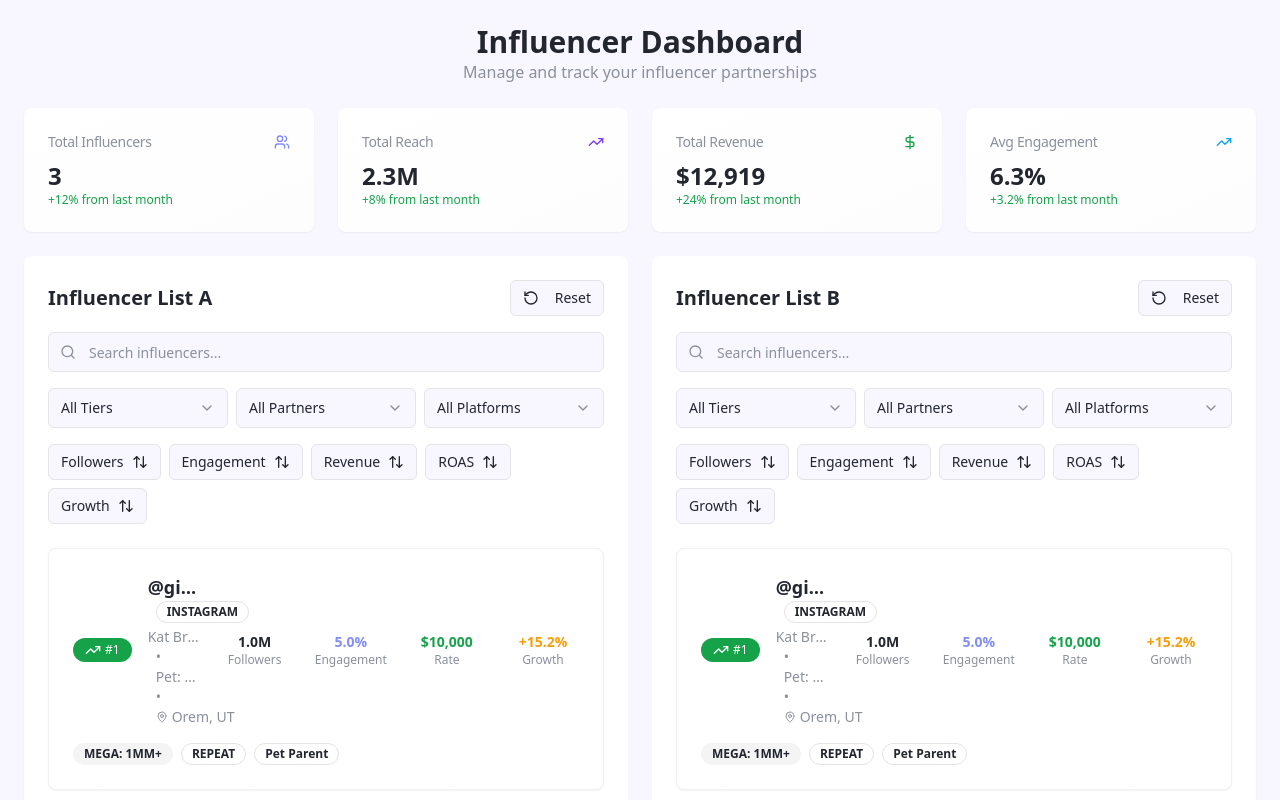
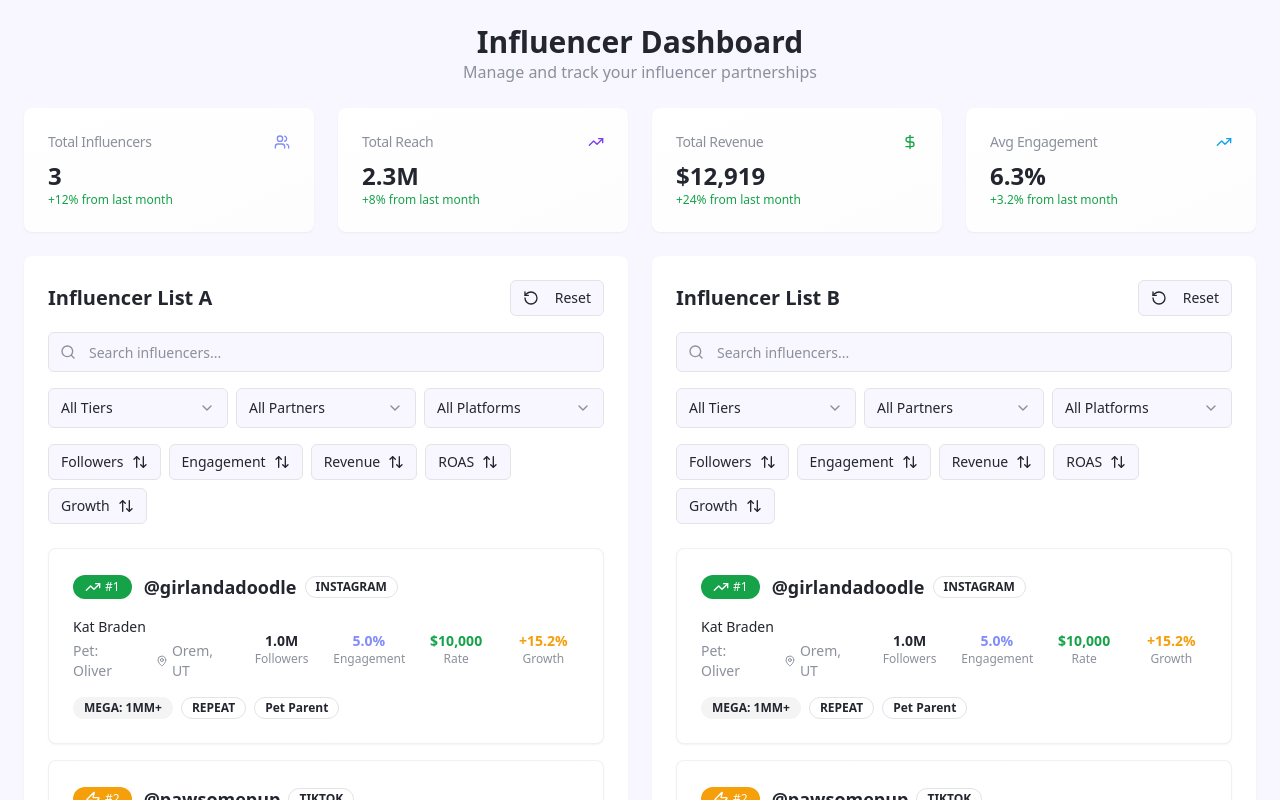
Before and after one commit to chamounsm/elevate-insights, a React (Vite) app: page / in a window 1280 px wide. Shown: the top 800 px of the page. Built offline with nearby package versions, Linux system fonts and the light colour scheme.

Commit message:
Refine influencer card layout
Adjust the layout of the influencer card to better display names and pet names, ensuring all data is visible and properly aligned.

```diff
--- a/src/components/InfluencerCard.tsx
+++ b/src/components/InfluencerCard.tsx
@@ -50,37 +50,43 @@ export const InfluencerCard = ({ influencer, onClick }: InfluencerCardProps) =>
       onClick={onClick}
     >
       <CardContent className="p-6">
-        <div className="flex flex-col lg:flex-row lg:items-center lg:justify-between gap-4">
-          <div className="flex items-center space-x-4 min-w-0 flex-1">
+        <div className="space-y-4">
+          {/* Header Row */}
+          <div className="flex items-center justify-between">
+            <div className="flex items-center space-x-3">
               {/* Rank Badge */}
               <div className={`flex items-center space-x-1 px-3 py-1 rounded-full text-xs font-medium flex-shrink-0 ${getRankColor(influencer.rankType)}`}>
                 {getRankIcon(influencer.rankType)}
                 <span>#{influencer.rank}</span>
               </div>
 
-            {/* Influencer Info */}
-            <div className="space-y-1 min-w-0 flex-1">
-              <div className="flex items-center space-x-2 flex-wrap">
-                <h3 className="font-semibold text-foreground text-lg truncate">{influencer.handle}</h3>
+              {/* Handle and Platform */}
+              <div className="flex items-center space-x-2">
+                <h3 className="font-semibold text-foreground text-lg">{influencer.handle}</h3>
                 <Badge variant="outline" className="text-xs flex-shrink-0">
                   {influencer.platform}
                 </Badge>
               </div>
-              <div className="flex items-center space-x-2 text-sm text-muted-foreground flex-wrap">
-                <span className="truncate">{influencer.petParentName}</span>
-                <span className="hidden sm:inline">•</span>
-                <span className="truncate">Pet: {influencer.petName}</span>
-                <span className="hidden md:inline">•</span>
-                <div className="flex items-center space-x-1 flex-shrink-0">
+            </div>
+          </div>
+
+          {/* Influencer Details */}
+          <div className="flex flex-col sm:flex-row sm:items-center sm:justify-between gap-3">
+            <div className="space-y-1">
+              <div className="text-sm font-medium text-foreground">
+                {influencer.petParentName}
+              </div>
+              <div className="flex items-center space-x-4 text-sm text-muted-foreground">
+                <span>Pet: {influencer.petName}</span>
+                <div className="flex items-center space-x-1">
                   <MapPin className="h-3 w-3" />
-                  <span className="truncate">{influencer.city}, {influencer.state}</span>
-                </div>
+                  <span>{influencer.city}, {influencer.state}</span>
                 </div>
               </div>
             </div>
 
-          {/* Stats */}
-          <div className="grid grid-cols-2 lg:grid-cols-4 gap-4 lg:gap-6 text-sm flex-shrink-0">
+            {/* Stats Grid */}
+            <div className="grid grid-cols-2 sm:grid-cols-4 gap-4 text-sm">
               <div className="text-center">
                 <div className="font-semibold text-foreground">{formatFollowerCount(influencer.followerCount)}</div>
                 <div className="text-muted-foreground text-xs">Followers</div>
@@ -101,6 +107,7 @@ export const InfluencerCard = ({ influencer, onClick }: InfluencerCardProps) =>
               )}
             </div>
           </div>
+        </div>
 
         {/* Additional badges */}
         <div className="flex items-center space-x-2 mt-4">
```
Lines whose indentation alone changed are shown as unchanged.
